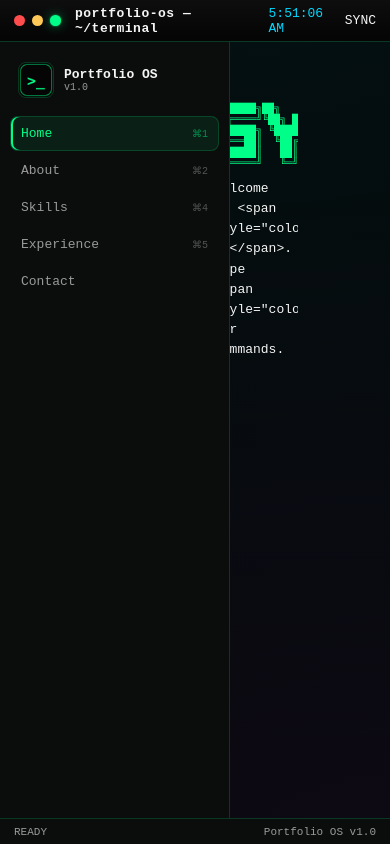
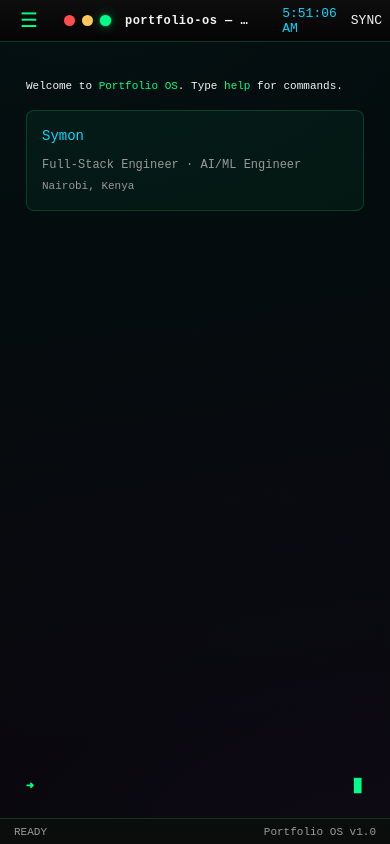
Before and after one commit to 4justo/portfolio, a plain HTML site: page index.html in a window 390 px wide. Drawn offline with Linux system fonts and the light colour scheme.

Commit message:
Fix mobile responsiveness: disable horizontal scrolling, add name display, fix terminal input position

```diff
--- a/index.html
+++ b/index.html
@@ -6,9 +6,9 @@
   <title>Portfolio OS</title>
   <style>
     * { box-sizing: border-box; }
-    body { margin: 0; padding: 0; background: #050505; color: #F5F5F5; font-family: monospace; overflow: hidden; }
-    #app { display: flex; flex-direction: column; height: 100vh; }
-    #topbar { height: 42px; background: linear-gradient(180deg, rgba(255,255,255,.04), rgba(255,255,255,0)); border-bottom: 1px solid rgba(0,255,136,0.18); display: flex; align-items: center; padding: 0 14px; gap: 14px; }
+    body { margin: 0; padding: 0; background: #050505; color: #F5F5F5; font-family: monospace; overflow: hidden; overflow-x: hidden; }
+    #app { display: flex; flex-direction: column; height: 100vh; max-height: 100vh; }
+    #topbar { height: 42px; flex: 0 0 auto; background: linear-gradient(180deg, rgba(255,255,255,.04), rgba(255,255,255,0)); border-bottom: 1px solid rgba(0,255,136,0.18); display: flex; align-items: center; padding: 0 14px; gap: 14px; }
     #topbar .dots { display: flex; gap: 7px; }
     #topbar .dot { width: 11px; height: 11px; border-radius: 50%; }
     #topbar .dot.r { background: #FF4D4D; }
@@ -17,8 +17,8 @@
     #topbar .title { color: #F5F5F5; font-weight: 600; letter-spacing: .5px; }
     #topbar .spacer { flex: 1; }
     #topbar .clock { color: #00D9FF; }
-    #body-row { flex: 1; display: flex; }
-    #sidebar { width: 230px; background: #0b0d0c; border-right: 1px solid rgba(0,255,136,0.18); display: flex; flex-direction: column; padding: 14px 10px; gap: 2px; overflow-y: auto; }
+    #body-row { flex: 1; display: flex; min-height: 0; overflow: hidden; }
+    #sidebar { width: 230px; flex: 0 0 auto; background: #0b0d0c; border-right: 1px solid rgba(0,255,136,0.18); display: flex; flex-direction: column; padding: 14px 10px; gap: 2px; overflow-y: auto; }
     #sidebar .brand { display: flex; align-items: center; gap: 10px; padding: 6px 8px 16px; }
     #sidebar .brand img { width: 36px; height: 36px; border-radius: 8px; border: 1px solid rgba(0,255,136,0.18); }
     #sidebar .brand .n { font-weight: 700; color: #F5F5F5; font-size: 13px; }
@@ -34,10 +34,11 @@
     @keyframes fadeIn { from { opacity: 0; transform: translateY(10px); } to { opacity: 1; transform: translateY(0); } }
     @keyframes blink { 0%, 50% { opacity: 1; } 51%, 100% { opacity: 0; } }
     .cursor { animation: blink 1s infinite; }
-    #terminal { flex: 1; padding: 18px 20px; overflow-y: auto; font-size: 13px; line-height: 1.55; }
-    #terminal-input-row { display: flex; align-items: center; gap: 8px; padding: 10px 20px 18px; }
+    #terminal { flex: 1; padding: 18px 20px; overflow-y: auto; font-size: 13px; line-height: 1.55; min-height: 0; overflow-x: hidden; word-wrap: break-word; }
+    #terminal-input-row { display: flex; align-items: center; gap: 8px; padding: 10px 20px; flex: 0 0 auto; }
     #terminal-input-row .prompt-label { color: #00FF88; font-weight: 600; }
     #terminal-input { flex: 1; background: transparent; border: none; outline: none; color: #F5F5F5; font-family: monospace; font-size: 13px; caret-color: #00FF88; }
+    #ascii-art { white-space: pre; overflow-x: auto; font-size: 10px; line-height: 1.1; }
     #statusbar { height: 26px; flex: 0 0 auto; display: flex; align-items: center; gap: 18px; padding: 0 14px; background: #0b0d0c; border-top: 1px solid rgba(0,255,136,0.18); font-size: 11px; color: #999999; }
     #statusbar .item { display: flex; align-items: center; gap: 6px; }
     #statusbar .spacer { flex: 1; }
@@ -48,6 +49,22 @@
     h3 { color: #00D9FF; }
     ul { color: #999999; }
     li { margin: 5px 0; }
+    @media (max-width: 768px) {
+      #sidebar { position: fixed; left: -230px; top: 0; bottom: 0; z-index: 100; transition: left 0.3s; }
+      #sidebar.open { left: 0; }
+      #sidebar-toggle { display: flex !important; cursor: pointer; padding: 8px 12px; color: #00FF88; font-size: 20px; align-items: center; }
+      .window { padding: 16px; overflow-x: hidden; }
+      #ascii-art { display: none; }
+      #terminal { padding: 10px; font-size: 11px; overflow-x: hidden; word-wrap: break-word; }
+      #terminal-input-row { padding: 8px 10px; }
+      h1 { font-size: 18px; word-wrap: break-word; }
+      .subtitle { font-size: 11px; word-wrap: break-word; }
+      #topbar .title { font-size: 12px; white-space: nowrap; overflow: hidden; text-overflow: ellipsis; }
+      #topbar { padding: 0 8px; }
+      #main { overflow-x: hidden; }
+      * { max-width: 100%; }
+    }
+    #sidebar-toggle { display: none; }
   </style>
 </head>
 <body>
@@ -55,6 +72,7 @@
   <div id="app" style="position:fixed;inset:0;display:flex;flex-direction:column;opacity:1;z-index:2;">
     <!-- Top Bar -->
     <div id="topbar">
+      <div id="sidebar-toggle">☰</div>
       <div class="dots">
         <div class="dot r"></div>
         <div class="dot y"></div>
@@ -219,7 +237,14 @@
       const welcomeMsg = document.getElementById('welcome-msg');
       if (welcomeMsg) {
         setTimeout(() => {
-          typeText(welcomeMsg, 'Welcome to <span style="color:#00FF88;">Portfolio OS</span>. Type <span style="color:#00FF88;">help</span> for commands.', 20);
+          welcomeMsg.innerHTML = `
+            <div style="margin: 10px 0;">Welcome to <span style="color:#00FF88;">Portfolio OS</span>. Type <span style="color:#00FF88;">help</span> for commands.</div>
+            <div style="margin: 15px 0; padding: 15px; background: rgba(0,255,136,0.05); border: 1px solid rgba(0,255,136,0.18); border-radius: 8px;">
+              <div style="color: #00D9FF; font-size: 14px; margin-bottom: 8px;">Symon</div>
+              <div style="color: #999999; font-size: 12px;">Full-Stack Engineer · AI/ML Engineer</div>
+              <div style="color: #999999; font-size: 11px; margin-top: 4px;">Nairobi, Kenya</div>
+            </div>
+          `;
         }, 500);
       }
 
@@ -358,6 +383,25 @@
           }
         }
       });
+
+      // Mobile sidebar toggle
+      const sidebarToggle = document.getElementById('sidebar-toggle');
+      const sidebar = document.getElementById('sidebar');
+      if (sidebarToggle && sidebar) {
+        sidebarToggle.addEventListener('click', () => {
+          sidebar.classList.toggle('open');
+        });
+
+        // Close sidebar when clicking outside on mobile
+        document.addEventListener('click', (e) => {
+          if (window.innerWidth <= 768 &&
+              !sidebar.contains(e.target) &&
+              !sidebarToggle.contains(e.target) &&
+              sidebar.classList.contains('open')) {
+            sidebar.classList.remove('open');
+          }
+        });
+      }
     });
   </script>
 </body>
```
